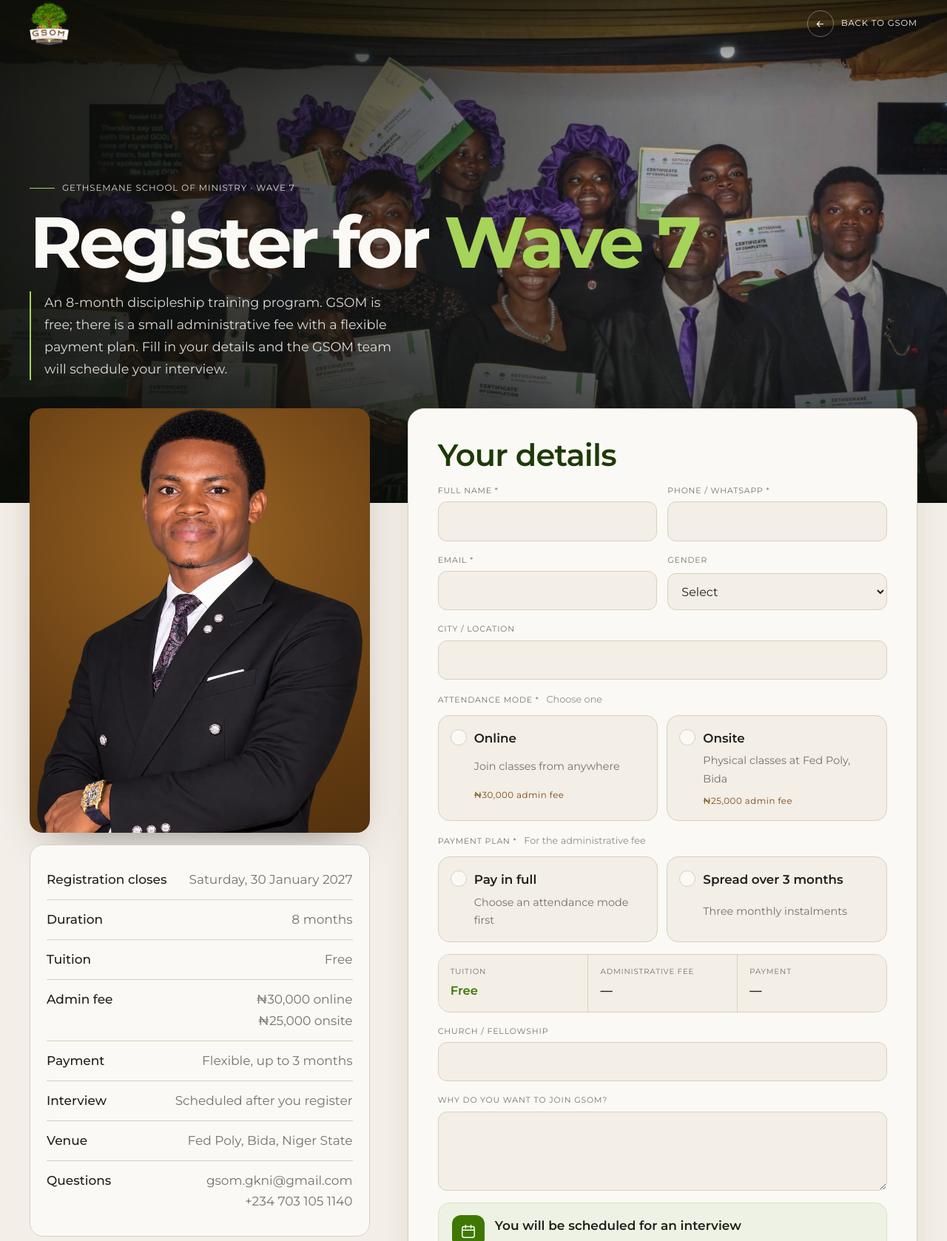
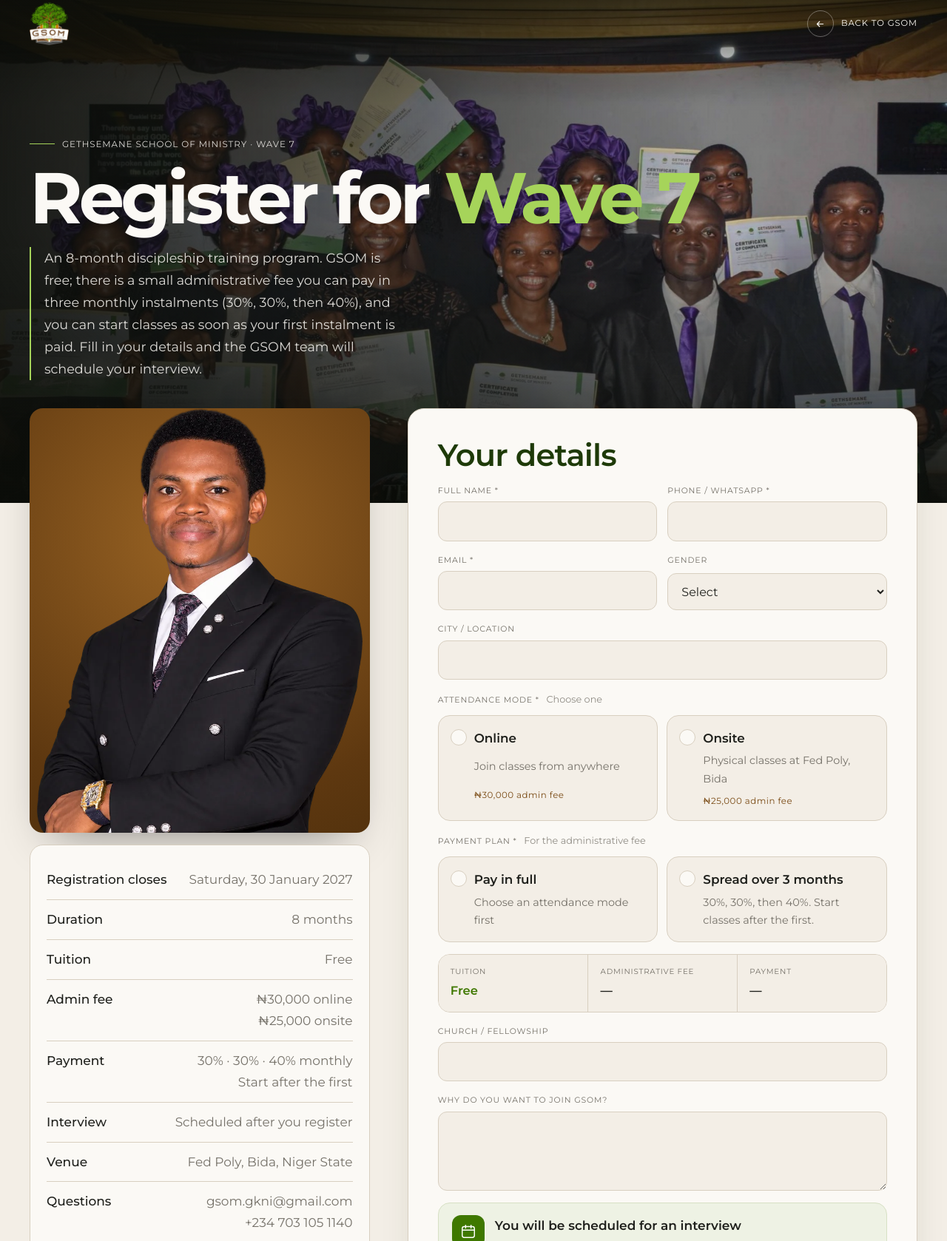
Before and after one commit to Gethsemane-Global-Media/gethsemane-website, a plain HTML site: page register.html in a window 1280 px wide. Shown: the part 8-1686 px from the top of the page at 74% size. Drawn offline with Linux system fonts and the light colour scheme.

Commit message:
Register page: fee in 30/30/40 monthly instalments, start classes after the first (#4)
* Register page: fee instalments of about a third a month, start classes after the first

Co-Authored-By: Claude Opus 5.5 <noreply@anthropic.com>
Claude-Session: https://claude.ai/code/session_015YEuxZt6gTWNZv4kEbfPYq

* Register page: instalments are 30%, 30%, then 40%

Co-Authored-By: Claude Opus 5.5 <noreply@anthropic.com>
Claude-Session: https://claude.ai/code/session_015YEuxZt6gTWNZv4kEbfPYq

---------

Co-authored-by: Claude <noreply@anthropic.com>

```diff
--- a/register.html
+++ b/register.html
@@ -233,7 +233,7 @@ html.pt-start .pt-curtain{transition:none;transform:translateY(100%)}
     <div class="wrap">
       <span class="label intro-tag"><i aria-hidden="true"></i>Gethsemane School of Ministry · Wave 7</span>
       <h1>Register for <em>Wave 7</em></h1>
-      <p>An 8-month discipleship training program. GSOM is free; there is a small administrative fee with a flexible payment plan. Fill in your details and the GSOM team will schedule your interview.</p>
+      <p>An 8-month discipleship training program. GSOM is free; there is a small administrative fee you can pay in three monthly instalments (30%, 30%, then 40%), and you can start classes as soon as your first instalment is paid. Fill in your details and the GSOM team will schedule your interview.</p>
     </div>
   </section>
   <div class="wrap layout">
@@ -244,7 +244,7 @@ html.pt-start .pt-curtain{transition:none;transform:translateY(100%)}
         <div><b>Duration</b><span>8 months</span></div>
         <div><b>Tuition</b><span>Free</span></div>
         <div><b>Admin fee</b><span>₦30,000 online<br>₦25,000 onsite</span></div>
-        <div><b>Payment</b><span>Flexible, up to 3 months</span></div>
+        <div><b>Payment</b><span>30% · 30% · 40% monthly<br>Start after the first</span></div>
         <div><b>Interview</b><span>Scheduled after you register</span></div>
         <div><b>Venue</b><span>Fed Poly, Bida, Niger State</span></div>
         <div><b>Questions</b><span>gsom.gkni@gmail.com<br>+234 703 105 1140</span></div>
@@ -275,7 +275,7 @@ html.pt-start .pt-curtain{transition:none;transform:translateY(100%)}
         <legend>Payment plan * <small>For the administrative fee</small></legend>
         <div class="opts">
           <label class="opt"><input type="radio" name="plan" value="Full payment"><span class="opt-b"><b>Pay in full</b><small id="pl-full">Choose an attendance mode first</small></span></label>
-          <label class="opt"><input type="radio" name="plan" value="3 monthly instalments"><span class="opt-b"><b>Spread over 3 months</b><small id="pl-split">Three monthly instalments</small></span></label>
+          <label class="opt"><input type="radio" name="plan" value="3 monthly instalments"><span class="opt-b"><b>Spread over 3 months</b><small id="pl-split">30%, 30%, then 40%. Start classes after the first.</small></span></label>
         </div>
       </fieldset>
 
@@ -323,11 +323,11 @@ window.scrollTo(0,0);
   function naira(n){ return '₦'+Math.round(n).toLocaleString('en-NG'); }
   function feeVal(){ var m=document.querySelector('input[name=mode]:checked'); return m?+m.getAttribute('data-fee'):0; }
   function feeText(){ var f=feeVal(); return f?naira(f):''; }
-  function split(f){ var a=Math.floor(f/3); return [a,a,f-2*a]; }
+  function split(f){ var a=Math.round(f*0.3/500)*500; return [a,a,f-2*a]; }
   function updFee(){ var f=feeVal(), p=document.querySelector('input[name=plan]:checked');
     document.getElementById('fee-amt').textContent=f?naira(f):'—';
     document.getElementById('pl-full').textContent=f?naira(f)+' once':'Choose an attendance mode first';
-    var sp=f?split(f):null; document.getElementById('pl-split').textContent=sp?(sp[0]===sp[2]?'3 × '+naira(sp[0])+' monthly':naira(sp[0])+', '+naira(sp[1])+', '+naira(sp[2])+' monthly'):'Three monthly instalments';
+    var sp=f?split(f):null; document.getElementById('pl-split').textContent=sp?(sp[0]===sp[2]?'3 × '+naira(sp[0])+' monthly':naira(sp[0])+', '+naira(sp[1])+', '+naira(sp[2])+' monthly'):'30%, 30%, then 40%. Start classes after the first.';
     document.getElementById('fee-plan').textContent=!p?'—':(!f?p.value:(p.value==='Full payment'?naira(f)+' once':(sp[0]===sp[2]?'3 × '+naira(sp[0]):naira(sp[0])+' + '+naira(sp[1])+' + '+naira(sp[2]))));
     document.querySelectorAll('.opt-set').forEach(function(fs){ if(fs.querySelector('input:checked')) fs.classList.remove('bad'); }); }
   document.querySelectorAll('input[name=mode],input[name=plan]').forEach(function(r){ r.addEventListener('change',updFee); });
```
